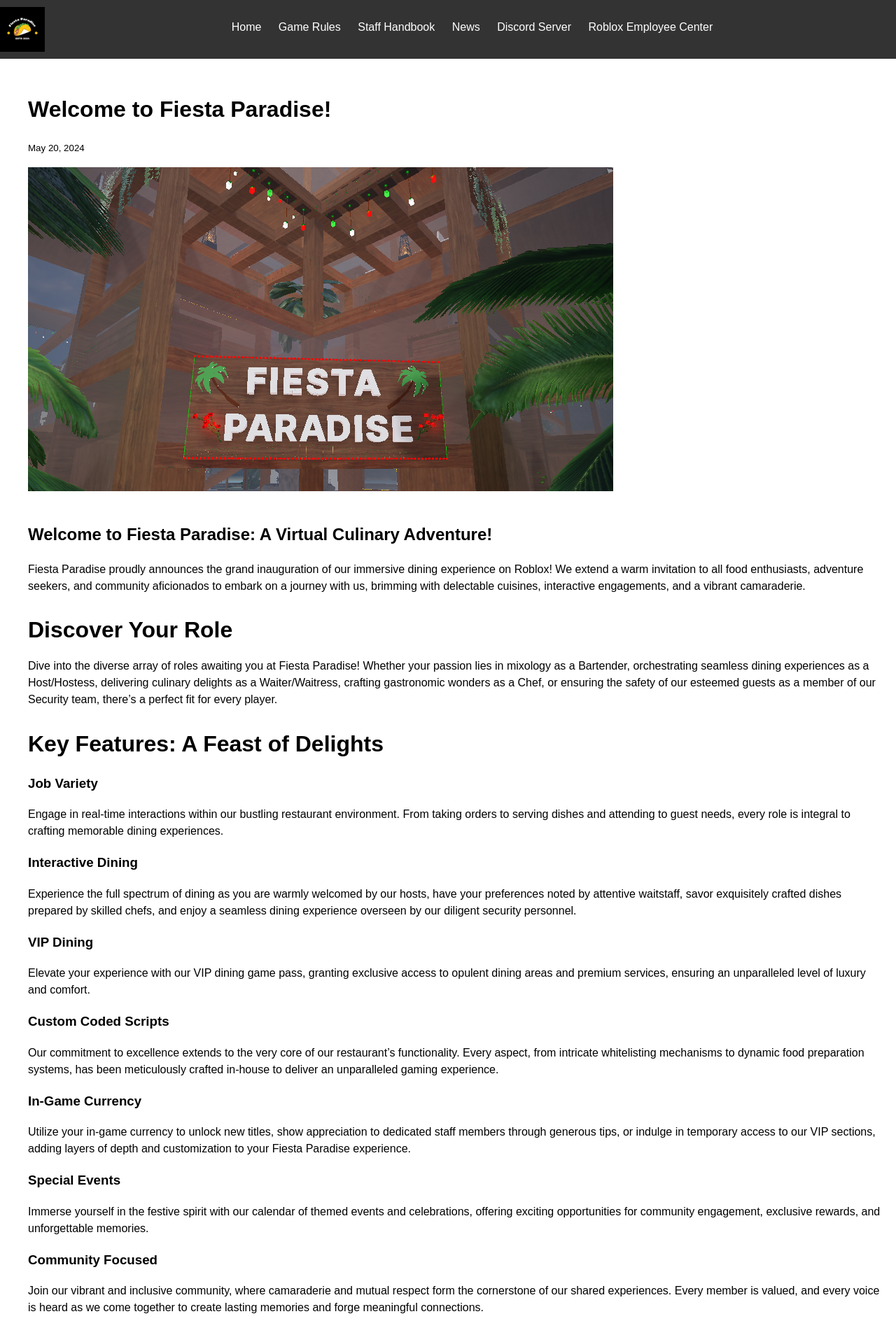
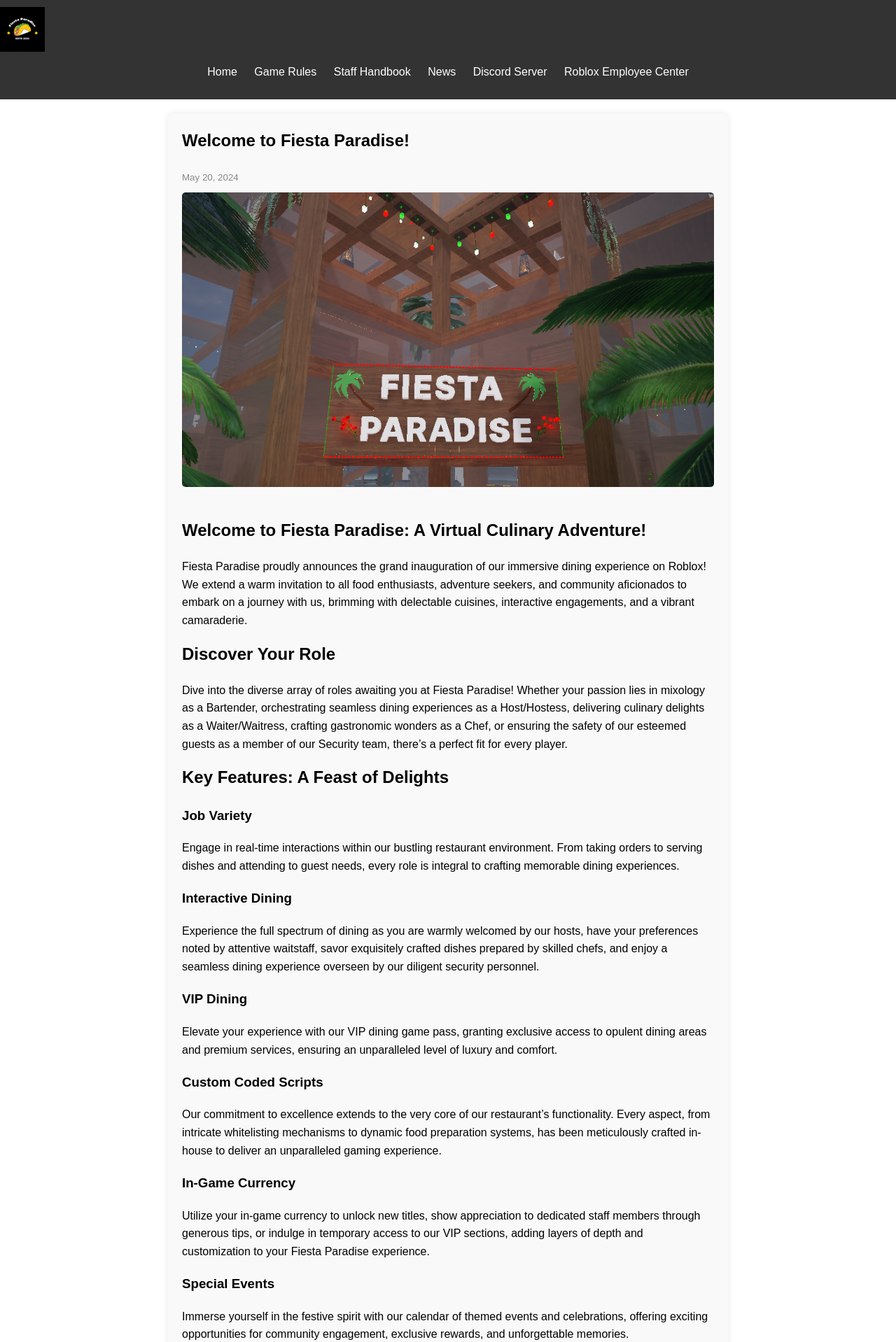
Before and after one commit to ifBars/Fiesta-Paradise, a Jekyll site: the page built from news.html, in a window 1280 px wide. Shown: the top 1918 px of the page at 70% size. Built offline with Jekyll 4.4.1, drawn with Linux system fonts in a browser that asks for light colours.

Commit message:
News page restructuring

```diff
--- a/assets/css/styles.css
+++ b/assets/css/styles.css
@@ -68,8 +68,7 @@
 }
 
 .logo-container {
-  float: left; /* Float the logo container to the left */
-  margin-right: 5px; /* Add right margin to separate the logo from the navigation */
+
 }
 
 .logo {
@@ -80,30 +79,46 @@
   overflow: hidden; /* Clear floats within the navigation */
 }
 
-/* Apply the same padding to news posts as page content */
-.news-post {
-    margin-bottom: 1em;
-    padding: 20px; /* Same padding as .page-content */
-    margin-left: 20px; /* Add left margin to news posts */
+.news-container {
+  margin: 0 auto;
+  max-width: 800px;
+  padding: 20px;
 }
 
-/* Style for news post headings */
-.news-post h2 {
-    font-size: 2em;
-    margin-bottom: 0.5em;
+.news-post {
+  margin-bottom: 40px;
+  padding: 20px;
+  background: #f9f9f9;
+  border-radius: 8px;
+  box-shadow: 0 0 10px rgba(0, 0, 0, 0.1);
 }
 
-/* Style for news post images */
-.news-post img {
-    max-width: 100%;
-    height: auto;
-    margin-bottom: 1em;
+.news-post h2 {
+  margin-top: 0;
+  font-size: 24px;
 }
 
-/* Style for news post content */
+.post-date {
+  color: #888;
+  margin-bottom: 10px;
+}
+
+.post-image {
+  max-width: 100%;
+  height: auto;
+  margin-bottom: 15px;
+  border-radius: 5px;
+}
+
 .post-content {
-    font-size: 1em;
-    line-height: 1.5;
+  font-size: 16px;
+}
+
+.post-divider {
+  border: 0;
+  height: 1px;
+  background: #ddd;
+  margin: 40px 0;
 }
 
 /* Style for horizontal rule */
--- a/news.html
+++ b/news.html
@@ -4,20 +4,21 @@
 ---
 
 {% assign news_posts = site.news | sort: 'date' | reverse %}
+<div class="news-container">
   {% for post in news_posts limit:10 %}
     <article class="news-post">
       <h2>{{ post.title }}</h2>
-    <p><small>{{ post.date | date: "%B %d, %Y" }}</small></p>
+      <p class="post-date"><small>{{ post.date | date: "%B %d, %Y" }}</small></p>
       {% if post.image %}
-      <img src="{{ post.image }}" alt="{{ post.title }}">
+        <img src="{{ post.image }}" alt="{{ post.title }}" class="post-image">
       {% endif %}
       <div class="post-content">
         {{ post.content }}
       </div>
-
       <footer>
         <p>- Fiesta Paradise Management</p>
       </footer>
     </article>
-  <hr>
+    <hr class="post-divider">
   {% endfor %}
+</div>
```
Lines whose indentation alone changed are shown as unchanged.
